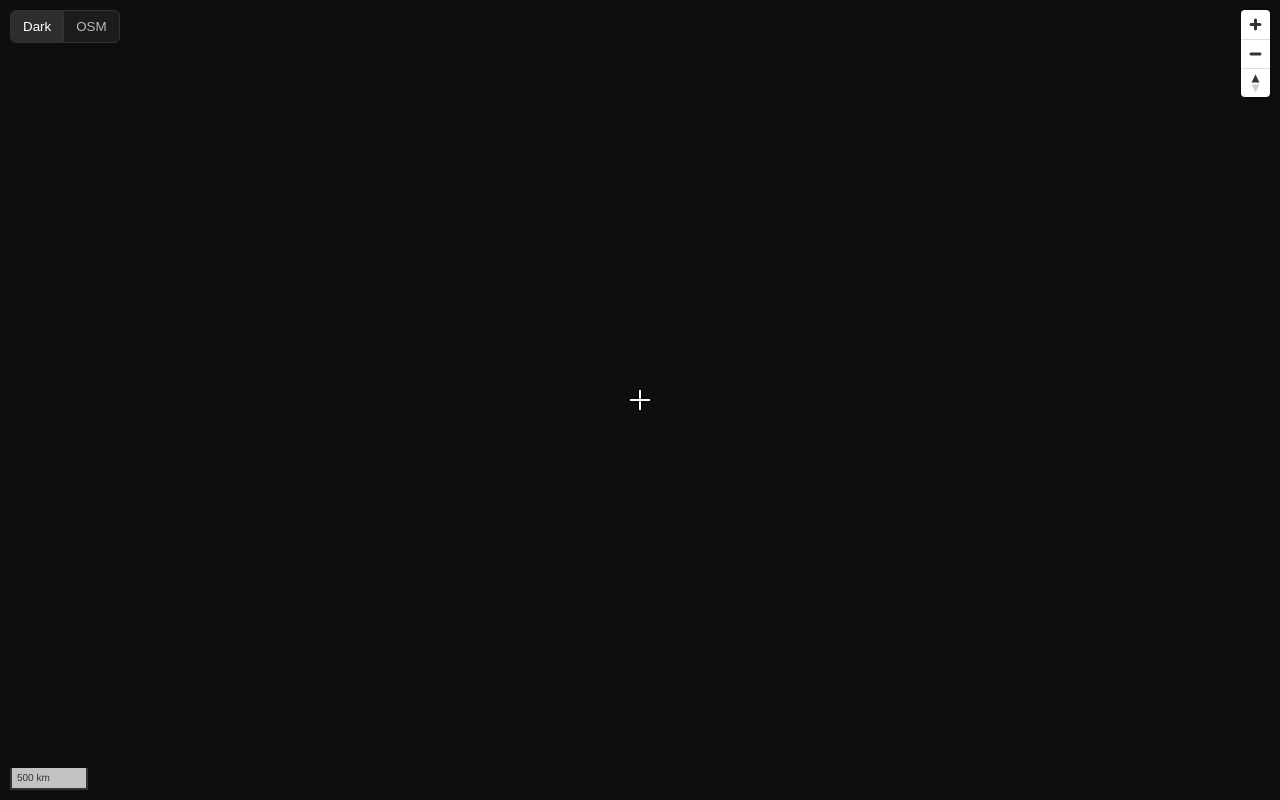
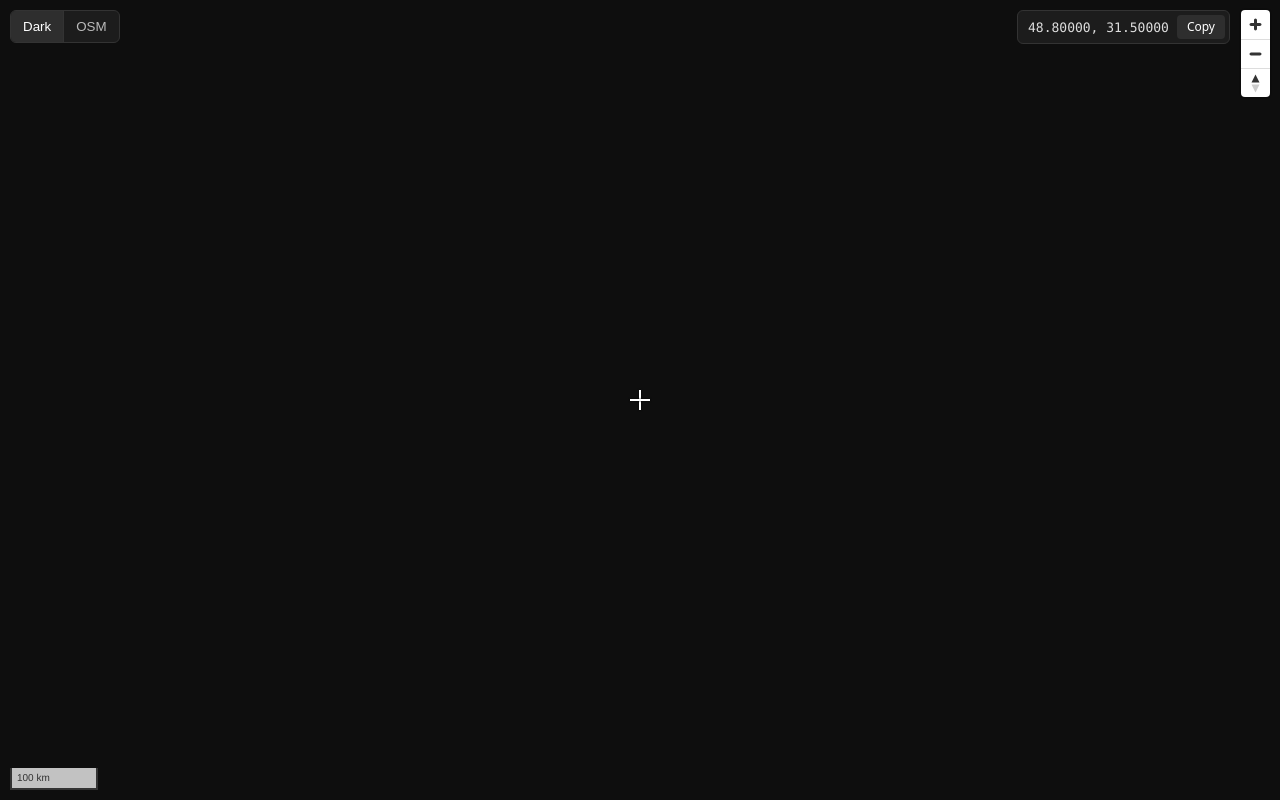
Before and after one commit to traditionalmapping/wiki, a plain HTML site: page index.html in a window 1280 px wide. Drawn offline with nearby package versions, Linux system fonts and the light colour scheme; no server answers.

Commit message:
coordinates added

```diff
--- a/css/style.css
+++ b/css/style.css
@@ -41,3 +41,31 @@ html, body { margin: 0; height: 100%; background: #0e0e0e; }
 }
 .crosshair::before { left: 50%; top: 0; width: 2px; height: 100%; transform: translateX(-50%); }
 .crosshair::after  { top: 50%; left: 0; height: 2px; width: 100%; transform: translateY(-50%); }
+
+/* Coordinates panel, left of the zoom controls */
+.coords {
+  position: absolute;
+  top: 10px;
+  right: 50px;
+  z-index: 3;
+  display: flex;
+  align-items: center;
+  gap: 8px;
+  padding: 4px 4px 4px 10px;
+  background: #1c1c1c;
+  border: 1px solid #333;
+  border-radius: 6px;
+  color: #ddd;
+  font: 13px/1 ui-monospace, Consolas, monospace;
+}
+.coords button {
+  padding: 6px 10px;
+  border: 0;
+  border-radius: 4px;
+  background: #2e2e2e;
+  color: #fff;
+  font: 12px/1 system-ui, sans-serif;
+  cursor: pointer;
+}
+.coords button:hover { background: #3a3a3a; }
+.coords button:focus-visible { outline: 2px solid #6aa9ff; }
--- a/index.html
+++ b/index.html
@@ -3,12 +3,16 @@
 <head>
   <meta charset="utf-8">
   <meta name="viewport" content="width=device-width, initial-scale=1">
-  <title>Traditional Mapping Wiki</title>
+  <title>What's Up on the Front</title>
   <link rel="stylesheet" href="https://unpkg.com/maplibre-gl@4.7.1/dist/maplibre-gl.css">
   <link rel="stylesheet" href="css/style.css">
 </head>
 <body>
   <div id="map"></div>
+  <div class="coords" id="coords">
+    <span class="coords-text" id="coords-text">--, --</span>
+    <button type="button" id="coords-copy" title="Copy coordinates of the cross">Copy</button>
+  </div>
   <div class="crosshair" aria-hidden="true"></div>
   <script src="https://unpkg.com/maplibre-gl@4.7.1/dist/maplibre-gl.js"></script>
   <script src="js/basemaps.js"></script>
--- a/js/map.js
+++ b/js/map.js
@@ -68,9 +68,12 @@ async function setBasemap(id) {
     container: 'map',
     style,
     center: [31.5, 48.8],
-    zoom: 3,
+    zoom: 5.5,
     minZoom: 2,
     maxZoom: 18,
+    maxPitch: 60,
+    pitchWithRotate: false, // built-in tilt is too fast; replaced by slower tilt below
+    touchPitch: false,
     attributionControl: { compact: true }
   });
 
@@ -78,6 +81,50 @@ async function setBasemap(id) {
   map.addControl(new maplibregl.ScaleControl({ unit: 'metric' }), 'bottom-left');
   map.addControl(basemapControl, 'top-left');
 
+
+  // --- Slower tilt: right-drag (or Ctrl+drag) up/down. Left/right still rotates. ---
+  const TILT_SPEED = 0.15; // degrees per pixel (lower = slower)
+  let tilt = null;
+  const canvasBox = map.getCanvasContainer();
+  canvasBox.addEventListener('mousedown', e => {
+    if (e.button === 2 || (e.button === 0 && e.ctrlKey)) {
+      tilt = { y: e.clientY, pitch: map.getPitch() };
+    }
+  });
+  window.addEventListener('mousemove', e => {
+    if (!tilt) return;
+    const p = tilt.pitch + (e.clientY - tilt.y) * TILT_SPEED;
+    map.setPitch(Math.max(0, Math.min(60, p)));
+  });
+  window.addEventListener('mouseup', () => { tilt = null; });
+
+  // --- Coordinates panel (center of the screen = the cross) ---
+  const coordsText = document.getElementById('coords-text');
+  const copyBtn = document.getElementById('coords-copy');
+  const fmt = () => {
+    const c = map.getCenter();
+    return c.lat.toFixed(5) + ', ' + c.lng.toFixed(5); // lat, lng
+  };
+  const updateCoords = () => { coordsText.textContent = fmt(); };
+  map.on('move', updateCoords);
+  updateCoords();
+
+  copyBtn.addEventListener('click', async () => {
+    const text = fmt();
+    try {
+      await navigator.clipboard.writeText(text);
+    } catch (err) {
+      const t = document.createElement('textarea'); // fallback (e.g. file://)
+      t.value = text;
+      document.body.appendChild(t);
+      t.select();
+      document.execCommand('copy');
+      t.remove();
+    }
+    copyBtn.textContent = 'Copied';
+    setTimeout(() => { copyBtn.textContent = 'Copy'; }, 1200);
+  });
+
   map.on('style.load', () => styleReadyHandlers.forEach(fn => fn()));
   map.on('error', e => console.error('Map error:', e.error || e));
 })();
```
